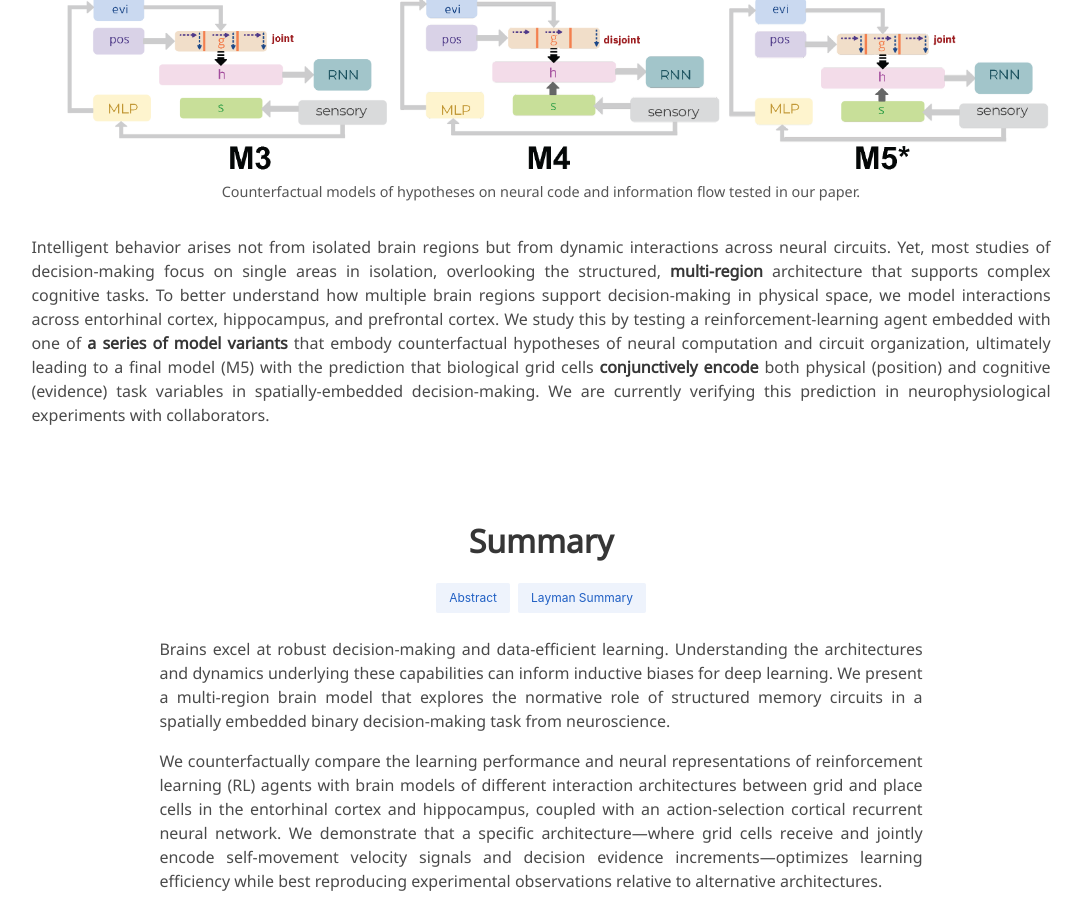
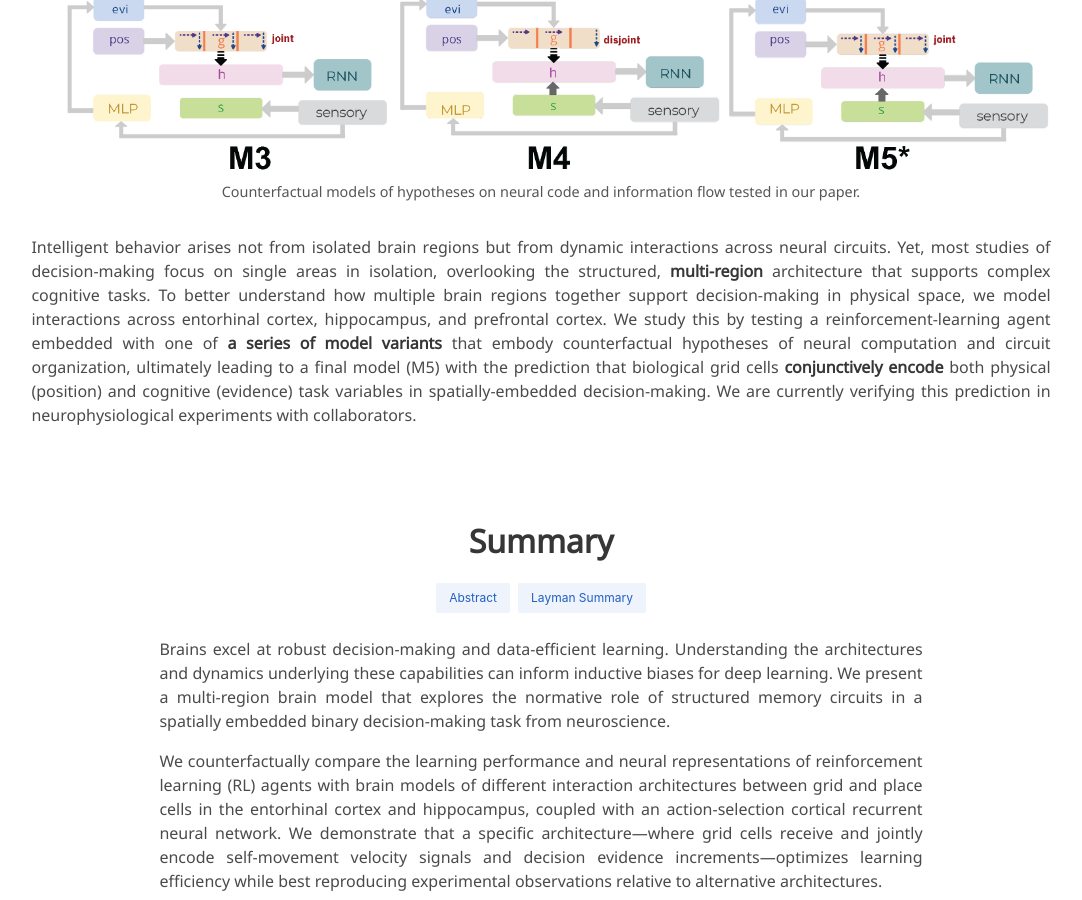
Before and after one commit to minzsiure/minzsiure.github.io, a Jekyll site: the page multiregion-brain-model/index.html, which Jekyll copies as it is, in a window 1280 px wide and 900 px high, scrolled down 551 px. Shown: the whole window, without its empty margins (99-1181 px from the left). Built offline with Jekyll 4.4.1, drawn with Linux system fonts in a browser that asks for light colours; nearby versions of some CDN libraries; some web fonts are replaced; library files that are not in the unit come from our copies; a style sheet for code colours, icons or effects is not loaded.

Commit message:
update fig

```diff
--- a/multiregion-brain-model/index.html
+++ b/multiregion-brain-model/index.html
@@ -170,7 +170,7 @@
                     circuits.
                     Yet, most studies of decision-making focus on single areas in isolation, overlooking the structured,
                     <strong>multi-region</strong> architecture that supports complex cognitive tasks.
-                    To better understand how multiple brain regions support decision-making in physical space, we model
+                    To better understand how multiple brain regions together support decision-making in physical space, we model
                     interactions across entorhinal cortex, hippocampus, and prefrontal cortex.
                     We study this by testing a reinforcement-learning agent embedded with one of <strong>a series of
                         model variants</strong> that embody counterfactual
```
Also changed, not shown: multiregion-brain-model/static/images/variants.png.
